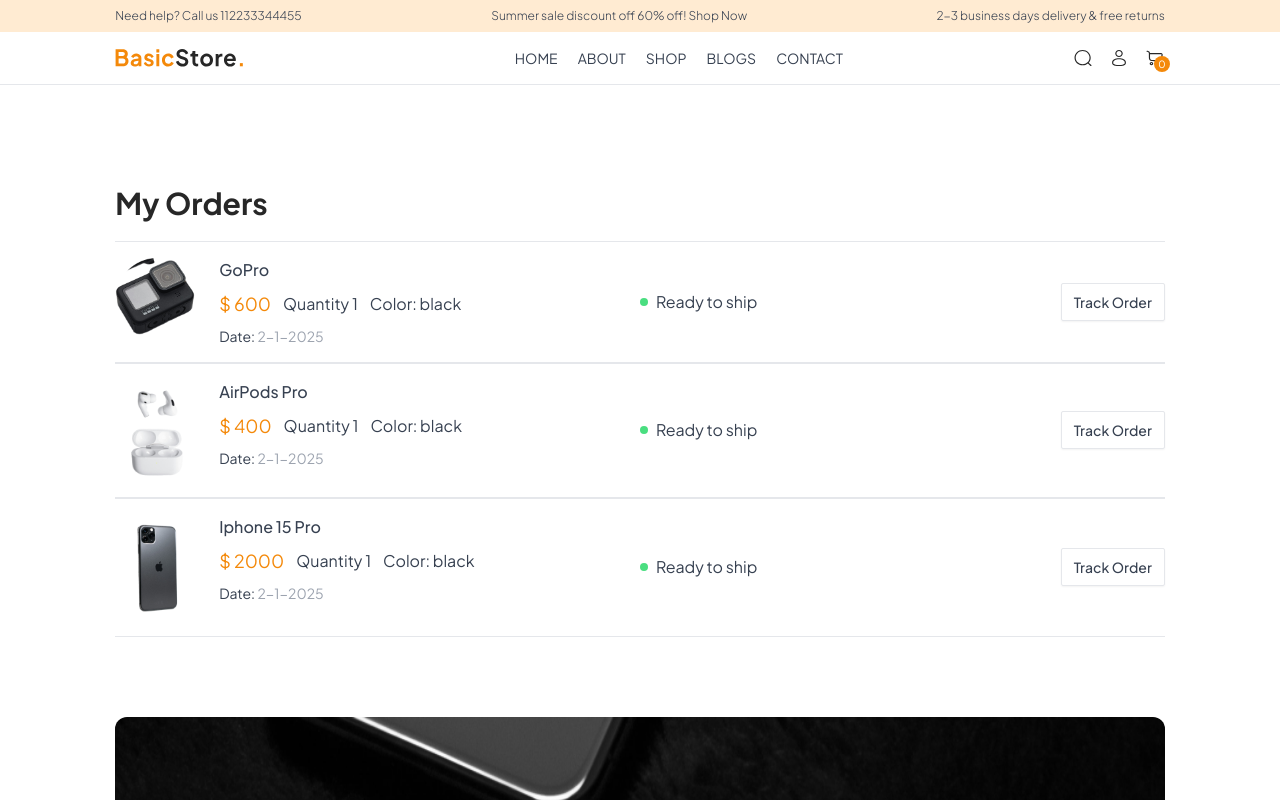
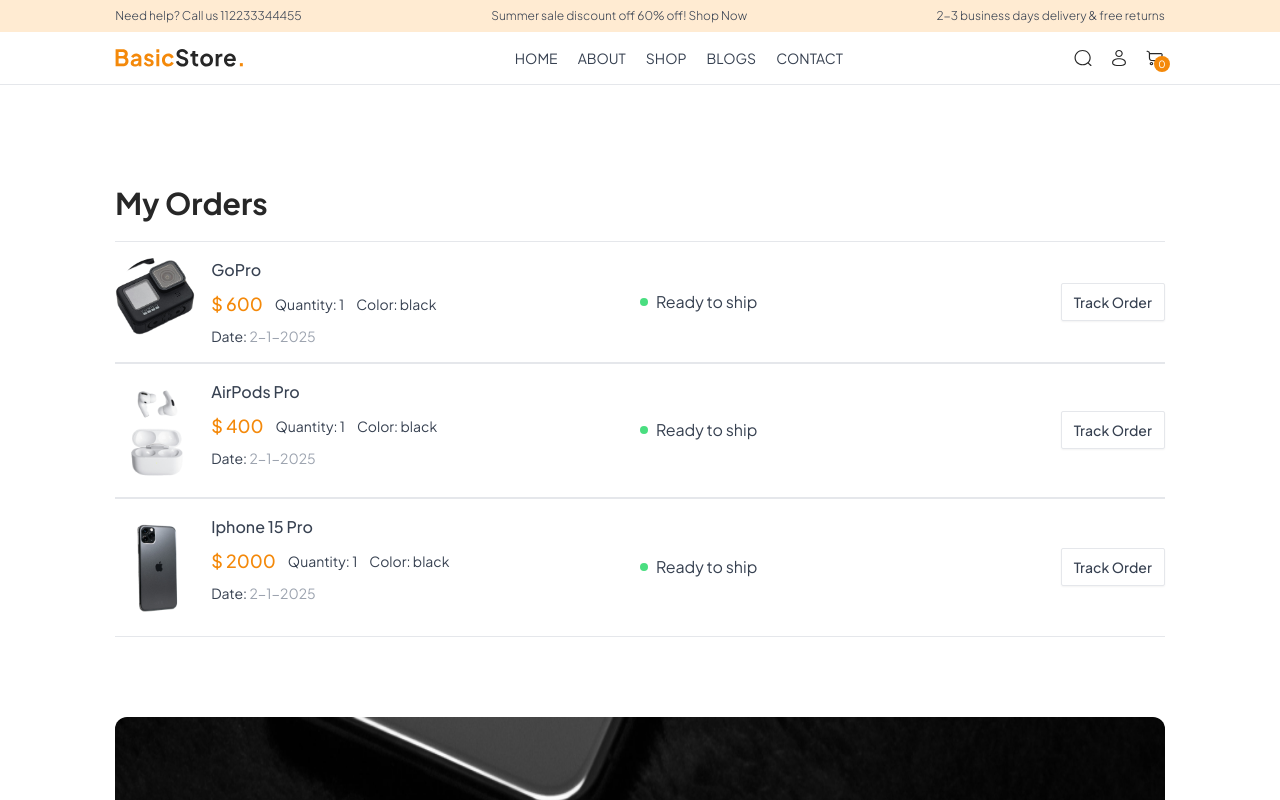
Before and after one commit to Omowunmikamil/BasicStore, a React (Vite) app in the folder frontend/: page /order in a window 1280 px wide. Shown: the top 800 px of the page. Built offline with nearby package versions, Linux system fonts and the light colour scheme.

Commit message:
Refactor Navbar and Order components for improved styling and layout consistency

```diff
--- a/frontend/src/components/Navbar.jsx
+++ b/frontend/src/components/Navbar.jsx
@@ -62,10 +62,12 @@
                 />
               </Link>
               <div className="dropdown-menu group-hover:block hidden absolute z-20 right-0 pt-4">
-                <div className="flex flex-col gap-2 w-36 py-3 px-5 bg-saleBg bg-opacity-40 text-gray-500 rounded">
-                  <p className="cursor-pointer hover:text-black">My Profile</p>
-                  <p className="cursor-pointer hover:text-black">Orders</p>
-                  <p className="cursor-pointer hover:text-black">Logout</p>
+                <div className="flex flex-col gap-2 w-36 py-3 px-5 bg-white bg-opacity-60 text-text rounded">
+                  <p className="cursor-pointer hover:text-gray-500">
+                    My Profile
+                  </p>
+                  <p className="cursor-pointer hover:text-gray-500">Orders</p>
+                  <p className="cursor-pointer hover:text-gray-500">Logout</p>
                 </div>
               </div>
             </div>
--- a/frontend/src/pages/Order.jsx
+++ b/frontend/src/pages/Order.jsx
@@ -16,7 +16,7 @@
             key={index}
             className="flex flex-col md:flex-row md:items-center md:justify-between text-gray-700 border-t border-b py-4 gap-4"
           >
-            <div className="flex items-start gap-6 text-sm">
+            <div className="flex items-start gap-4 text-sm">
               <img
                 src={items.image[0]}
                 alt={items.name}
@@ -24,11 +24,11 @@
               />
               <div>
                 <p className="sm:text-base font-medium">{items.name}</p>
-                <div className="flex items-center text-base text-gray-700 gap-3 mt-2">
-                  <p className="text-lg text-orange">
+                <div className="flex items-center text-gray-700 gap-3 mt-2">
+                  <p className="text-lg font-medium text-orange">
                     {currency} {items.price}
                   </p>
-                  <p>Quantity 1</p>
+                  <p>Quantity: 1</p>
                   <p className="">Color: black</p>
                 </div>
                 <p className="mt-2">
```
